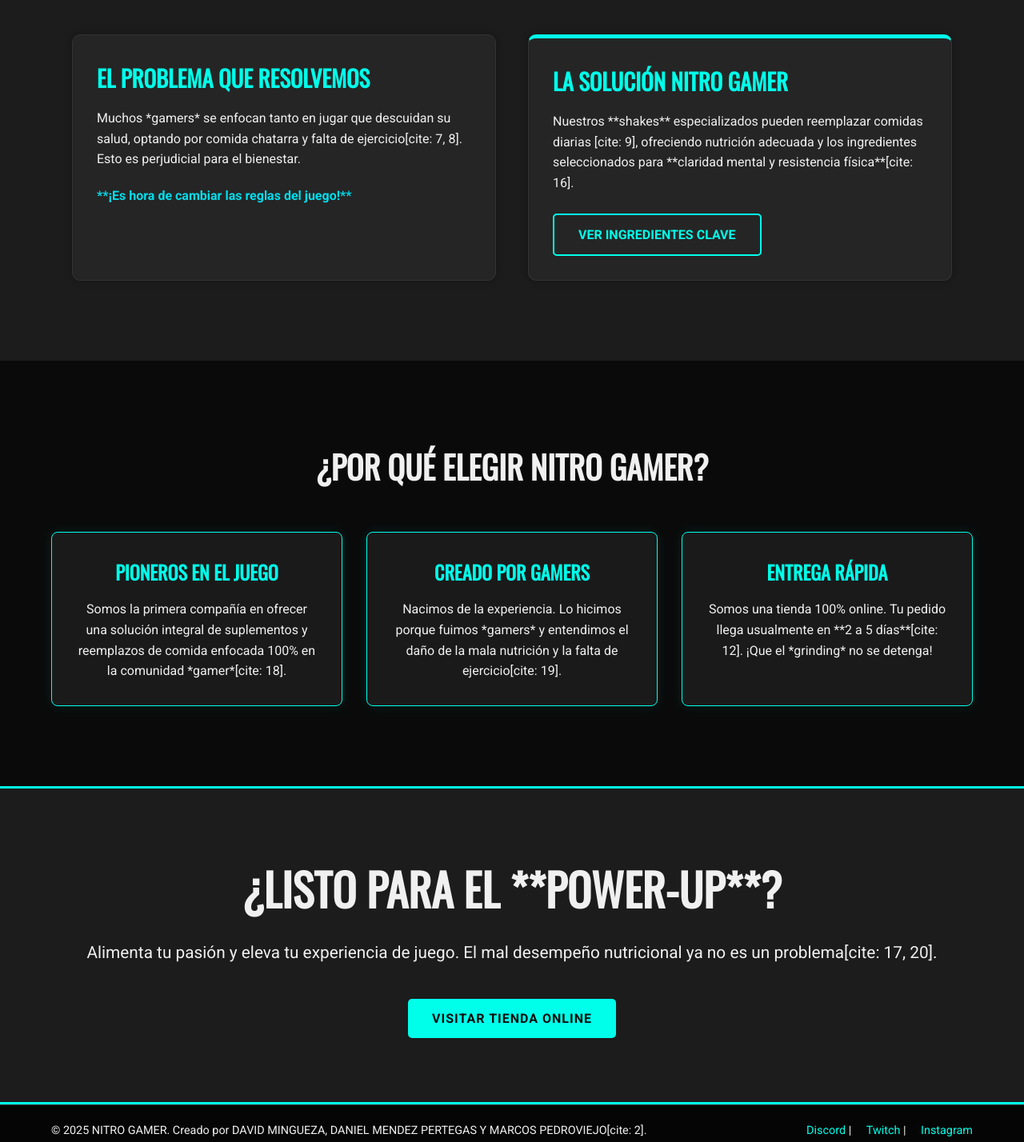
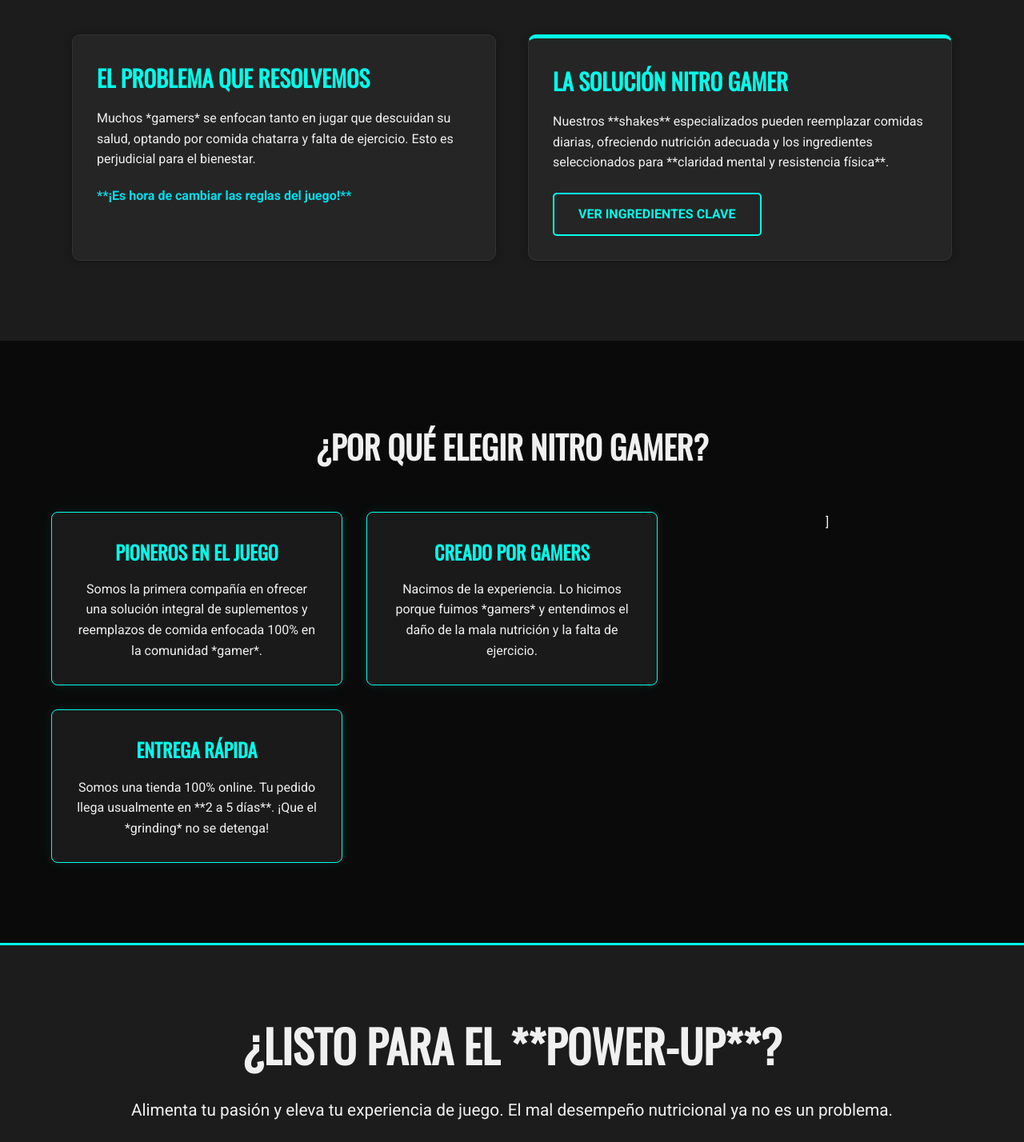
Before and after one commit to basuragalacticacelestial/web, a plain HTML site: page index.html in a window 1280 px wide. Shown: the part 980-2408 px from the top of the page at 80% size. Drawn offline with nearby package versions, Linux system fonts and the light colour scheme.

Commit message:
sin cites

```diff
--- a/index.html
+++ b/index.html
@@ -23,7 +23,7 @@
     <section id="inicio" class="hero">
         <div class="hero-content">
             <h1>LEVEL UP YOUR FOCUS. <br> DOMINA LA SESIÓN.</h1>
-            <p>Somos tu fuente definitiva de suplementos de alto rendimiento, diseñados específicamente para **gamers**[cite: 14]. Mejora tu **enfoque, energía y resistencia** en las sesiones más intensas[cite: 15, 16].</p>
+            <p>Somos tu fuente definitiva de suplementos de alto rendimiento, diseñados específicamente para **gamers**. Mejora tu **enfoque, energía y resistencia** en las sesiones más intensas.</p>
             <a href="#productos" class="btn-primary">VER CATÁLOGO DE POTENCIA</a>
         </div>
     </section>
@@ -33,14 +33,14 @@
         <div class="product-grid">
             <div class="problem-solution">
                 <h3>EL PROBLEMA QUE RESOLVEMOS</h3>
-                <p>Muchos *gamers* se enfocan tanto en jugar que descuidan su salud, optando por comida chatarra y falta de ejercicio[cite: 7, 8]. Esto es perjudicial para el bienestar.</p>
+                <p>Muchos *gamers* se enfocan tanto en jugar que descuidan su salud, optando por comida chatarra y falta de ejercicio. Esto es perjudicial para el bienestar.</p>
                 <p class="highlight-text">
                     **¡Es hora de cambiar las reglas del juego!**
                 </p>
             </div>
             <div class="product-card">
                 <h3>LA SOLUCIÓN NITRO GAMER</h3>
-                <p>Nuestros **shakes** especializados pueden reemplazar comidas diarias [cite: 9], ofreciendo nutrición adecuada y los ingredientes seleccionados para **claridad mental y resistencia física**[cite: 16].</p>
+                <p>Nuestros **shakes** especializados pueden reemplazar comidas diarias, ofreciendo nutrición adecuada y los ingredientes seleccionados para **claridad mental y resistencia física**.</p>
                 <a href="#" class="btn-primary-inverted">VER INGREDIENTES CLAVE</a>
             </div>
         </div>
@@ -51,27 +51,27 @@
         <div class="reason-grid">
             <div class="reason-card">
                 <h3>PIONEROS EN EL JUEGO</h3>
-                <p>Somos la primera compañía en ofrecer una solución integral de suplementos y reemplazos de comida enfocada 100% en la comunidad *gamer*[cite: 18].</p>
+                <p>Somos la primera compañía en ofrecer una solución integral de suplementos y reemplazos de comida enfocada 100% en la comunidad *gamer*.</p>
             </div>
             <div class="reason-card">
                 <h3>CREADO POR GAMERS</h3>
-                <p>Nacimos de la experiencia. Lo hicimos porque fuimos *gamers* y entendimos el daño de la mala nutrición y la falta de ejercicio[cite: 19].</p>
-            </div>
+                <p>Nacimos de la experiencia. Lo hicimos porque fuimos *gamers* y entendimos el daño de la mala nutrición y la falta de ejercicio.</p>
+            </div>]
             <div class="reason-card">
                 <h3>ENTREGA RÁPIDA</h3>
-                <p>Somos una tienda 100% online. Tu pedido llega usualmente en **2 a 5 días**[cite: 12]. ¡Que el *grinding* no se detenga!</p>
+                <p>Somos una tienda 100% online. Tu pedido llega usualmente en **2 a 5 días**. ¡Que el *grinding* no se detenga!</p>
             </div>
         </div>
     </section>
 
     <section id="contacto" class="cta">
         <h2>¿LISTO PARA EL **POWER-UP**?</h2>
-        <p>Alimenta tu pasión y eleva tu experiencia de juego. El mal desempeño nutricional ya no es un problema[cite: 17, 20].</p>
+        <p>Alimenta tu pasión y eleva tu experiencia de juego. El mal desempeño nutricional ya no es un problema.</p>
         <a href="#" class="btn-primary">VISITAR TIENDA ONLINE</a>
     </section>
 
     <footer class="footer">
-        <p>&copy; 2025 NITRO GAMER. Creado por DAVID MINGUEZA, DANIEL MENDEZ PERTEGAS Y MARCOS PEDROVIEJO[cite: 2].</p>
+        <p>&copy; 2025 NITRO GAMER. Creado por DAVID MINGUEZA, DANIEL MENDEZ PERTEGAS Y MARCOS PEDROVIEJO.</p>
         <div class="social-links">
             <a href="#">Discord</a> | <a href="#">Twitch</a> | <a href="#">Instagram</a>
         </div>
@@ -79,4 +79,5 @@
 
     <script src="script.js"></script>
 </body>
+
 </html>
```
